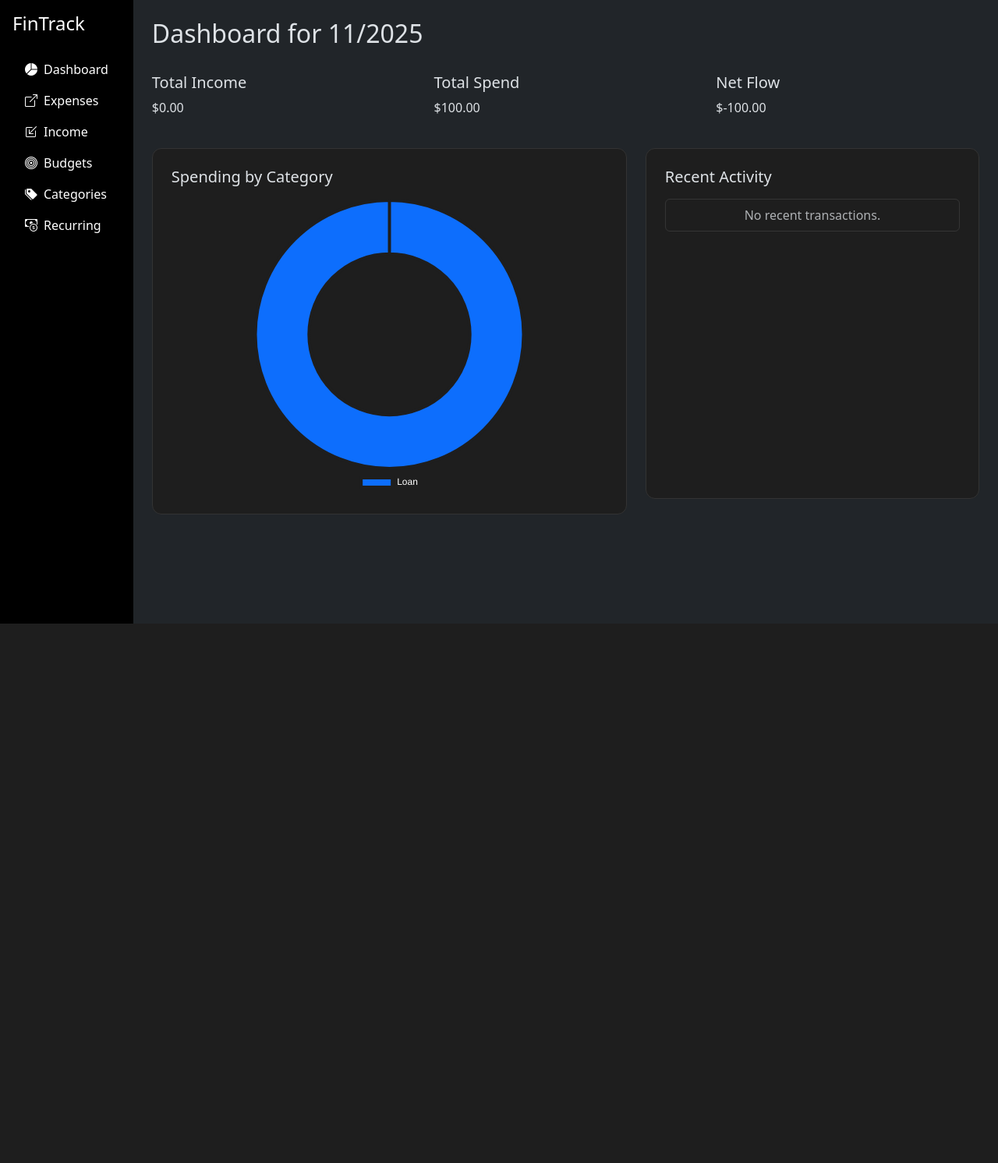
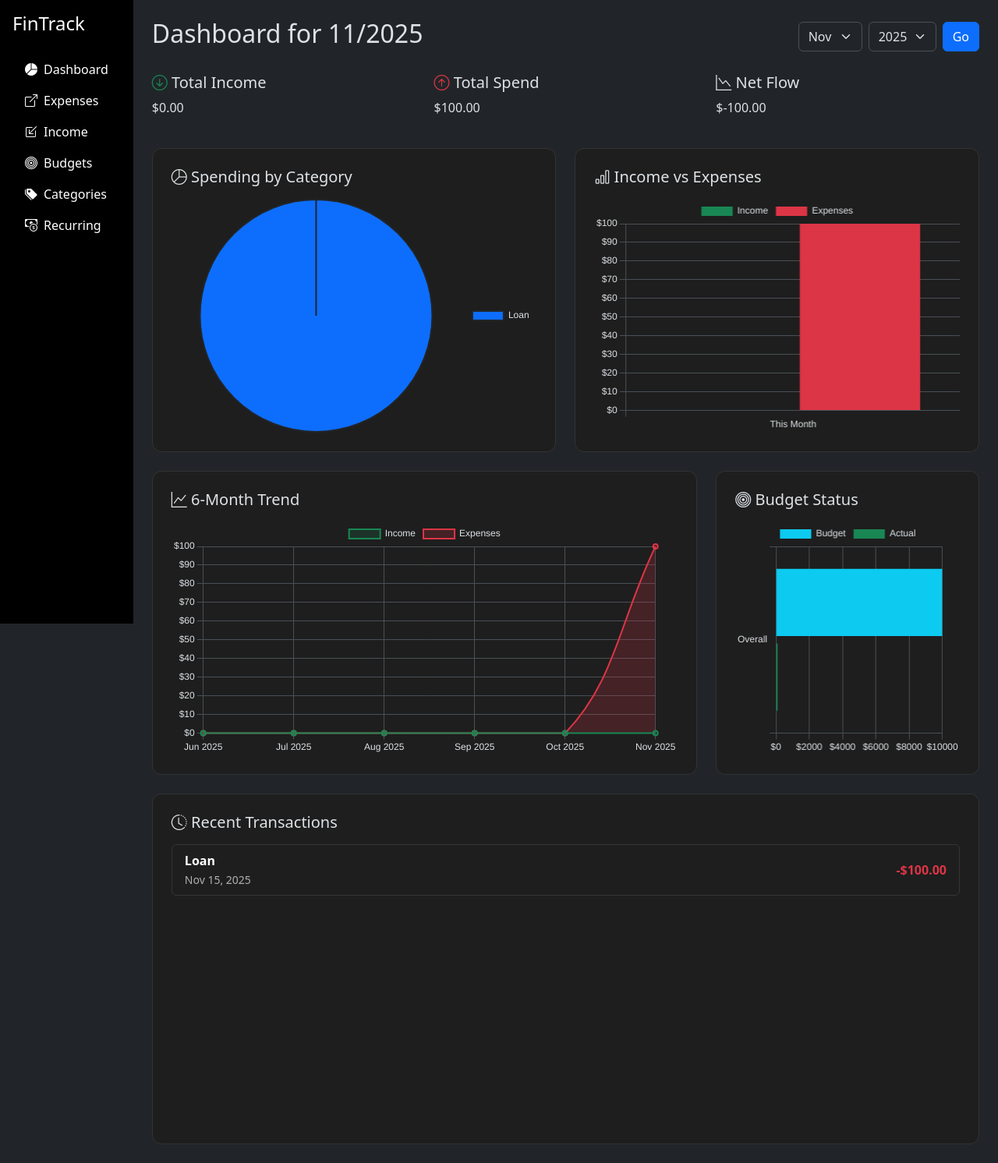
Before and after one commit to yashasbm0204/ist-303-kalos, a Flask app: page /report in a window 1280 px wide. Shown: the whole page at 78% size. Before the commit the page ends 800 px from the top, so only its background shows below. Run offline with Flask 3, Linux system fonts and the light colour scheme.

Commit message:
Add data visualization features to dashboard with charts

```diff
--- a/303_code_new/app.py
+++ b/303_code_new/app.py
@@ -135,24 +135,75 @@ def create_app():
         # Original query returns a list of Row objects
         rows_from_db = monthly_spend_by_category(year, month)
 
-        # *** FIX IS HERE ***
-        # Convert the list of Row objects to a list of simple dictionaries
-        # This new list is JSON serializable and safe to pass to the template
+        # Convert to JSON-serializable format
         spend_data = [{"category": row.category, "spent": float(row.spent)} for row in rows_from_db]
 
         total_spend = monthly_total_spend(year, month)
         total_income = monthly_total_income(year, month)
         net = monthly_net_flow(year, month)
 
+        # Get recent expenses for activity feed
+        recent_expenses = Expense.query.filter(
+            db.func.strftime('%Y', Expense.date) == str(year),
+            db.func.strftime('%m', Expense.date) == str(month).zfill(2)
+        ).order_by(Expense.date.desc()).limit(5).all()
+
+        # Get monthly trend data (last 6 months)
+        monthly_trends = []
+        for i in range(5, -1, -1):
+            # Calculate date for i months ago
+            if month - i <= 0:
+                trend_month = 12 + (month - i)
+                trend_year = year - 1
+            else:
+                trend_month = month - i
+                trend_year = year
+
+            m_spend = monthly_total_spend(trend_year, trend_month)
+            m_income = monthly_total_income(trend_year, trend_month)
+            monthly_trends.append({
+                "month": date(trend_year, trend_month, 1).strftime("%b %Y"),
+                "spend": float(m_spend),
+                "income": float(m_income)
+            })
+
+        # Get budget data for current month
+        month_key = month_key_from_date(date(year, month, 1))
+        budgets_list = Budget.query.filter_by(month_key=month_key).all()
+        budget_data = []
+
+        for budget in budgets_list:
+            if budget.category_id:
+                cat_name = budget.category.name
+                # Get actual spending for this category
+                cat_spend = sum([float(row["spent"]) for row in spend_data if row["category"] == cat_name], 0)
+                budget_data.append({
+                    "category": cat_name,
+                    "budget": float(budget.amount),
+                    "actual": cat_spend
+                })
+            else:
+                # Overall budget
+                budget_data.append({
+                    "category": "Overall",
+                    "budget": float(budget.amount),
+                    "actual": float(total_spend)
+                })
+
         return render_template(
             "report.html",
             year=year,
             month=month,
-            rows=spend_data,  # Pass the corrected, JSON-friendly list
+            rows=spend_data,
             total_spend=total_spend,
             total_income=total_income,
-            net=net
+            net=net,
+            recent_expenses=recent_expenses,
+            monthly_trends=monthly_trends,
+            budget_data=budget_data
         )
+
+
 
     # =========================
     # US8: Recurring (subscriptions/bills & paychecks)
@@ -226,7 +277,6 @@ def create_app():
 
     return app
 
-
 if __name__ == "__main__":
     app = create_app()
     app.run(debug=True)
--- /dev/null
+++ b/303_code_new/static/report.js
@@ -0,0 +1,291 @@
+// Color palette
+const colors = {
+    primary: '#0d6efd',
+    success: '#198754',
+    danger: '#dc3545',
+    warning: '#ffc107',
+    info: '#0dcaf0',
+    purple: '#6f42c1',
+    pink: '#d63384',
+    orange: '#fd7e14',
+    teal: '#20c997',
+    cyan: '#0dcaf0'
+};
+
+const colorArray = [
+    colors.primary,
+    colors.success,
+    colors.danger,
+    colors.warning,
+    colors.info,
+    colors.purple,
+    colors.pink,
+    colors.orange,
+    colors.teal,
+    colors.cyan
+];
+
+// Chart.js default config
+Chart.defaults.color = '#dee2e6';
+Chart.defaults.borderColor = '#495057';
+
+// 1. Category Pie Chart
+if (document.getElementById('categoryPieChart') && spendData && spendData.length > 0) {
+    const ctx = document.getElementById('categoryPieChart').getContext('2d');
+    new Chart(ctx, {
+        type: 'pie',
+        data: {
+            labels: spendData.map(d => d.category),
+            datasets: [{
+                data: spendData.map(d => d.spent),
+                backgroundColor: colorArray,
+                borderWidth: 2,
+                borderColor: '#212529'
+            }]
+        },
+        options: {
+            responsive: true,
+            maintainAspectRatio: false,
+            plugins: {
+                legend: {
+                    position: 'right',
+                    labels: {
+                        padding: 15,
+                        font: { size: 12 },
+                        color: '#dee2e6'
+                    }
+                },
+                tooltip: {
+                    callbacks: {
+                        label: function(context) {
+                            const label = context.label || '';
+                            const value = context.parsed || 0;
+                            const total = context.dataset.data.reduce((a, b) => a + b, 0);
+                            const percentage = ((value / total) * 100).toFixed(1);
+                            return `${label}: $${value.toFixed(2)} (${percentage}%)`;
+                        }
+                    }
+                }
+            }
+        }
+    });
+}
+
+// 2. Income vs Expense Bar Chart
+if (document.getElementById('incomeExpenseChart')) {
+    const ctx = document.getElementById('incomeExpenseChart').getContext('2d');
+    new Chart(ctx, {
+        type: 'bar',
+        data: {
+            labels: ['This Month'],
+            datasets: [
+                {
+                    label: 'Income',
+                    data: [totalIncome],
+                    backgroundColor: colors.success,
+                    borderWidth: 0
+                },
+                {
+                    label: 'Expenses',
+                    data: [totalSpend],
+                    backgroundColor: colors.danger,
+                    borderWidth: 0
+                }
+            ]
+        },
+        options: {
+            responsive: true,
+            maintainAspectRatio: false,
+            scales: {
+                y: {
+                    beginAtZero: true,
+                    ticks: {
+                        callback: function(value) {
+                            return '$' + value.toFixed(0);
+                        },
+                        color: '#dee2e6'
+                    },
+                    grid: {
+                        color: '#495057'
+                    }
+                },
+                x: {
+                    ticks: {
+                        color: '#dee2e6'
+                    },
+                    grid: {
+                        color: '#495057'
+                    }
+                }
+            },
+            plugins: {
+                legend: {
+                    display: true,
+                    position: 'top',
+                    labels: {
+                        color: '#dee2e6'
+                    }
+                },
+                tooltip: {
+                    callbacks: {
+                        label: function(context) {
+                            return context.dataset.label + ': $' + context.parsed.y.toFixed(2);
+                        }
+                    }
+                }
+            }
+        }
+    });
+}
+
+// 3. Monthly Trend Line Chart
+if (document.getElementById('monthlyTrendChart') && monthlyTrends && monthlyTrends.length > 0) {
+    const ctx = document.getElementById('monthlyTrendChart').getContext('2d');
+    new Chart(ctx, {
+        type: 'line',
+        data: {
+            labels: monthlyTrends.map(d => d.month),
+            datasets: [
+                {
+                    label: 'Income',
+                    data: monthlyTrends.map(d => d.income),
+                    borderColor: colors.success,
+                    backgroundColor: colors.success + '33',
+                    tension: 0.4,
+                    fill: true,
+                    borderWidth: 2
+                },
+                {
+                    label: 'Expenses',
+                    data: monthlyTrends.map(d => d.spend),
+                    borderColor: colors.danger,
+                    backgroundColor: colors.danger + '33',
+                    tension: 0.4,
+                    fill: true,
+                    borderWidth: 2
+                }
+            ]
+        },
+        options: {
+            responsive: true,
+            maintainAspectRatio: false,
+            interaction: {
+                intersect: false,
+                mode: 'index'
+            },
+            scales: {
+                y: {
+                    beginAtZero: true,
+                    ticks: {
+                        callback: function(value) {
+                            return '$' + value.toFixed(0);
+                        },
+                        color: '#dee2e6'
+                    },
+                    grid: {
+                        color: '#495057'
+                    }
+                },
+                x: {
+                    ticks: {
+                        color: '#dee2e6'
+                    },
+                    grid: {
+                        color: '#495057'
+                    }
+                }
+            },
+            plugins: {
+                legend: {
+                    display: true,
+                    position: 'top',
+                    labels: {
+                        color: '#dee2e6'
+                    }
+                },
+                tooltip: {
+                    callbacks: {
+                        label: function(context) {
+                            return context.dataset.label + ': $' + context.parsed.y.toFixed(2);
+                        }
+                    }
+                }
+            }
+        }
+    });
+}
+
+// 4. Budget Status Chart
+if (document.getElementById('budgetChart') && budgetData && budgetData.length > 0) {
+    const ctx = document.getElementById('budgetChart').getContext('2d');
+
+    const categories = budgetData.map(d => d.category);
+    const budgetAmounts = budgetData.map(d => d.budget);
+    const actualAmounts = budgetData.map(d => d.actual);
+
+    new Chart(ctx, {
+        type: 'bar',
+        data: {
+            labels: categories,
+            datasets: [
+                {
+                    label: 'Budget',
+                    data: budgetAmounts,
+                    backgroundColor: colors.info,
+                    borderWidth: 0
+                },
+                {
+                    label: 'Actual',
+                    data: actualAmounts,
+                    backgroundColor: actualAmounts.map((actual, i) =>
+                        actual > budgetAmounts[i] ? colors.danger : colors.success
+                    ),
+                    borderWidth: 0
+                }
+            ]
+        },
+        options: {
+            indexAxis: 'y',
+            responsive: true,
+            maintainAspectRatio: false,
+            scales: {
+                x: {
+                    beginAtZero: true,
+                    ticks: {
+                        callback: function(value) {
+                            return '$' + value.toFixed(0);
+                        },
+                        color: '#dee2e6'
+                    },
+                    grid: {
+                        color: '#495057'
+                    }
+                },
+                y: {
+                    ticks: {
+                        color: '#dee2e6'
+                    },
+                    grid: {
+                        color: '#495057'
+                    }
+                }
+            },
+            plugins: {
+                legend: {
+                    display: true,
+                    position: 'top',
+                    labels: {
+                        color: '#dee2e6'
+                    }
+                },
+                tooltip: {
+                    callbacks: {
+                        label: function(context) {
+                            return context.dataset.label + ': $' + context.parsed.x.toFixed(2);
+                        }
+                    }
+                }
+            }
+        }
+    });
+}
--- a/303_code_new/templates/report.html
+++ b/303_code_new/templates/report.html
@@ -4,24 +4,42 @@
 {% block content %}
 <div class="d-flex justify-content-between align-items-center mb-4">
     <h1 class="h2">Dashboard for {{ month }}/{{ year }}</h1>
+
+    <!-- Month/Year Selector -->
+    <form method="GET" class="d-flex gap-2">
+        <select name="month" class="form-select" style="width: auto;">
+            {% for m in range(1, 13) %}
+            <option value="{{ m }}" {% if m == month %}selected{% endif %}>
+                {{ ['Jan', 'Feb', 'Mar', 'Apr', 'May', 'Jun', 'Jul', 'Aug', 'Sep', 'Oct', 'Nov', 'Dec'][m-1] }}
+            </option>
+            {% endfor %}
+        </select>
+        <select name="year" class="form-select" style="width: auto;">
+            {% for y in range(2020, 2030) %}
+            <option value="{{ y }}" {% if y == year %}selected{% endif %}>{{ y }}</option>
+            {% endfor %}
+        </select>
+        <button type="submit" class="btn btn-primary">Go</button>
+    </form>
 </div>
 
+<!-- KPI Cards -->
 <div class="row g-4 mb-4">
     <div class="col-md-4">
         <div class="kpi-card">
-      <h5>Total Income</h5>
+            <h5><i class="bi bi-arrow-down-circle text-success"></i> Total Income</h5>
             <p class="amount positive">${{ '%.2f'|format(total_income) }}</p>
         </div>
     </div>
     <div class="col-md-4">
         <div class="kpi-card">
-      <h5>Total Spend</h5>
+            <h5><i class="bi bi-arrow-up-circle text-danger"></i> Total Spend</h5>
             <p class="amount negative">${{ '%.2f'|format(total_spend) }}</p>
         </div>
     </div>
     <div class="col-md-4">
         <div class="kpi-card">
-      <h5>Net Flow</h5>
+            <h5><i class="bi bi-graph-{{ 'up' if net >= 0 else 'down' }}"></i> Net Flow</h5>
             <p class="amount {{ 'positive' if net >= 0 else 'negative' }}">
                 ${{ '%.2f'|format(net) }}
             </p>
@@ -29,13 +47,15 @@
     </div>
 </div>
 
-<div class="row g-4">
-  <div class="col-lg-7">
+<!-- Charts Row 1 -->
+<div class="row g-4 mb-4">
+    <!-- Spending by Category - Pie Chart -->
+    <div class="col-lg-6">
         <div class="chart-container">
-      <h5 class="mb-3">Spending by Category</h5>
+            <h5 class="mb-3"><i class="bi bi-pie-chart"></i> Spending by Category</h5>
             {% if rows %}
-        <div class="chart-wrapper">
-          <canvas id="spendByCategoryChart"></canvas>
+                <div class="chart-wrapper" style="position: relative; height: 300px;">
+                    <canvas id="categoryPieChart"></canvas>
                 </div>
             {% else %}
                 <p class="text-center text-secondary mt-5">No expense data for this month.</p>
@@ -43,15 +63,58 @@
         </div>
     </div>
 
-  <div class="col-lg-5">
+    <!-- Income vs Expenses - Bar Chart -->
+    <div class="col-lg-6">
+        <div class="chart-container">
+            <h5 class="mb-3"><i class="bi bi-bar-chart"></i> Income vs Expenses</h5>
+            <div class="chart-wrapper" style="position: relative; height: 300px;">
+                <canvas id="incomeExpenseChart"></canvas>
+            </div>
+        </div>
+    </div>
+</div>
+
+<!-- Charts Row 2 -->
+<div class="row g-4 mb-4">
+    <!-- Monthly Trends - Line Chart -->
+    <div class="col-lg-8">
+        <div class="chart-container">
+            <h5 class="mb-3"><i class="bi bi-graph-up"></i> 6-Month Trend</h5>
+            <div class="chart-wrapper" style="position: relative; height: 300px;">
+                <canvas id="monthlyTrendChart"></canvas>
+            </div>
+        </div>
+    </div>
+
+    <!-- Budget vs Actual - Horizontal Bar Chart -->
+    <div class="col-lg-4">
+        <div class="chart-container">
+            <h5 class="mb-3"><i class="bi bi-bullseye"></i> Budget Status</h5>
+            {% if budget_data %}
+                <div class="chart-wrapper" style="position: relative; height: 300px;">
+                    <canvas id="budgetChart"></canvas>
+                </div>
+            {% else %}
+                <p class="text-center text-secondary mt-5">No budgets set for this month.</p>
+            {% endif %}
+        </div>
+    </div>
+</div>
+
+<!-- Recent Activity -->
+<div class="row g-4">
+    <div class="col-lg-12">
         <div class="activity-container">
-        <h5 class="mb-3">Recent Activity</h5>
+            <h5 class="mb-3"><i class="bi bi-clock-history"></i> Recent Transactions</h5>
             <ul class="list-group">
                 {% for expense in recent_expenses %}
                 <li class="list-group-item d-flex justify-content-between align-items-center">
                     <div>
                         <strong class="d-block">{{ expense.category.name }}</strong>
-                <small class="text-body-secondary">{{ expense.date.strftime('%b %d, %Y') }}</small>
+                        <small class="text-body-secondary">
+                            {{ expense.date.strftime('%b %d, %Y') }}
+                            {% if expense.description %} - {{ expense.description }}{% endif %}
+                        </small>
                     </div>
                     <span class="fw-bold text-danger">-${{ '%.2f'|format(expense.amount) }}</span>
                 </li>
@@ -66,7 +129,12 @@
 
 {% block scripts %}
 <script>
+    // Pass data to JavaScript
     const spendData = {{ rows|tojson }};
+    const monthlyTrends = {{ monthly_trends|tojson }};
+    const budgetData = {{ budget_data|tojson }};
+    const totalIncome = {{ total_income }};
+    const totalSpend = {{ total_spend }};
 </script>
 <script src="{{ url_for('static', filename='report.js') }}"></script>
 {% endblock %}
```
Also changed, not shown: 303_code_new/instance/site.db. Lines whose indentation alone changed are shown as unchanged.
